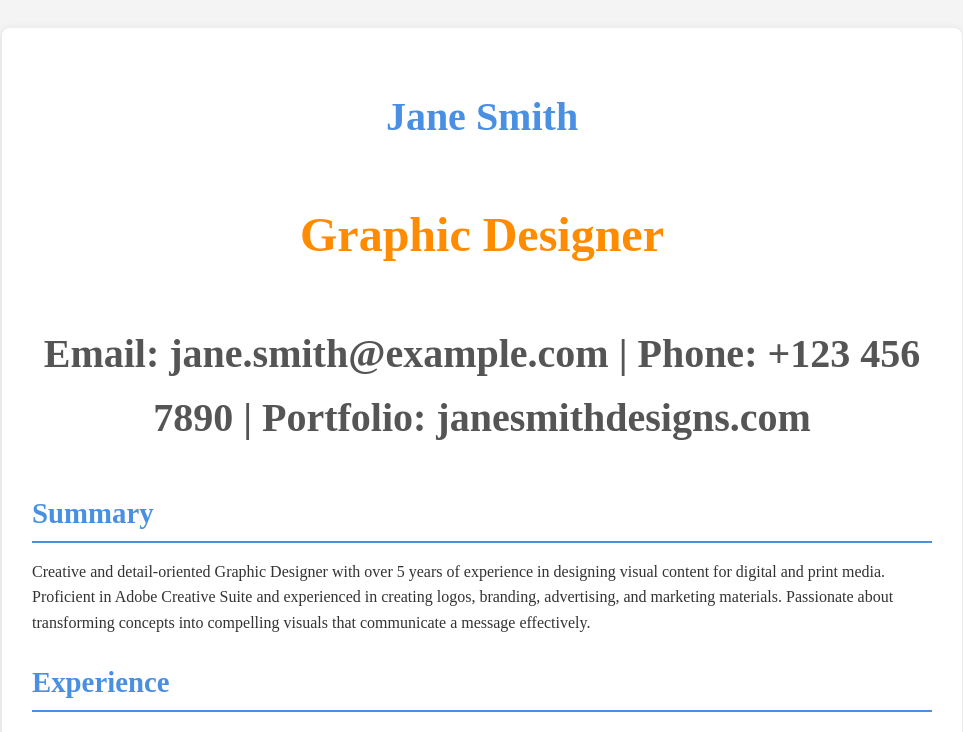
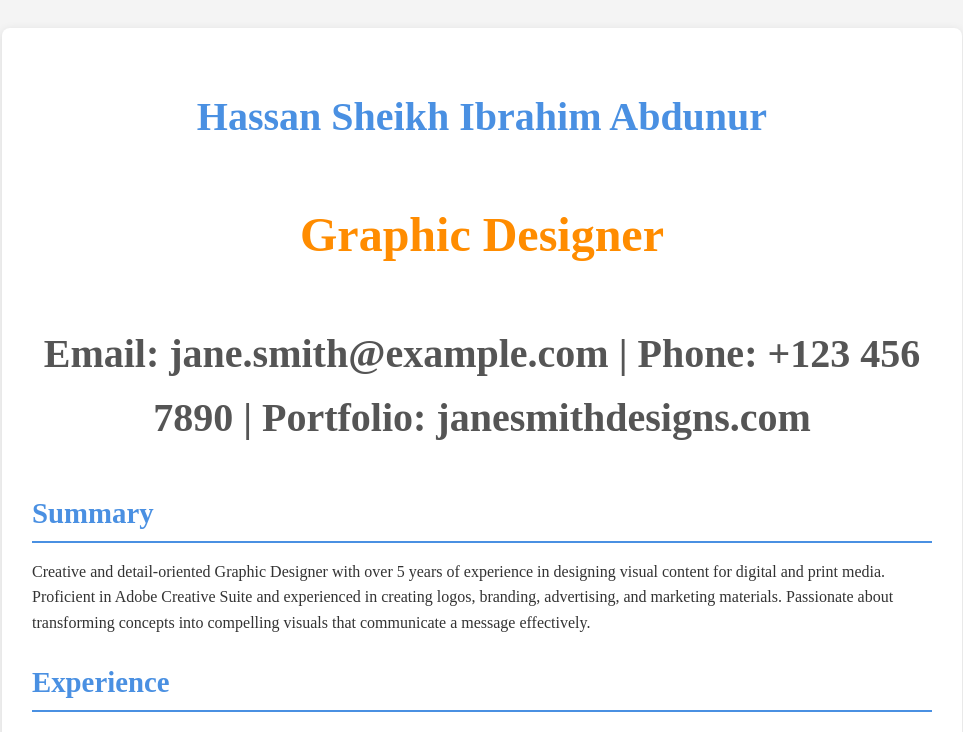
Before and after one commit to nuceym/resume, a plain HTML site: page index.html in a window 1280 px wide. Shown: the top 732 px of the page, without its empty margins (158-1121 px from the left). Drawn offline with Linux system fonts and the light colour scheme.

Commit message:
Update index.html

```diff
--- a/index.html
+++ b/index.html
@@ -9,7 +9,7 @@
 <body>
     <div class="container">
         <header class="header">
-            <h1>Jane Smith<h1>
+            <h1>Hassan Sheikh Ibrahim Abdunur<h1>
             <p class="title">Graphic Designer</p>
             <p class="contact">
                 Email: jane.smith@example.com | Phone: +123 456 7890 | Portfolio: janesmithdesigns.com
```
